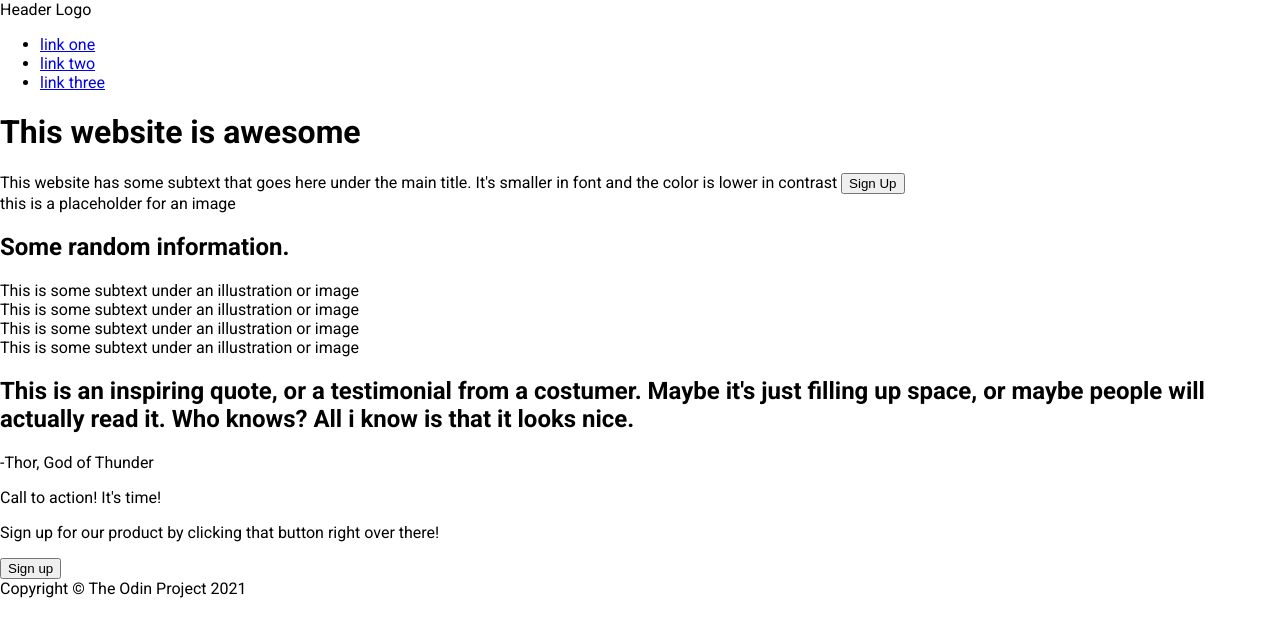
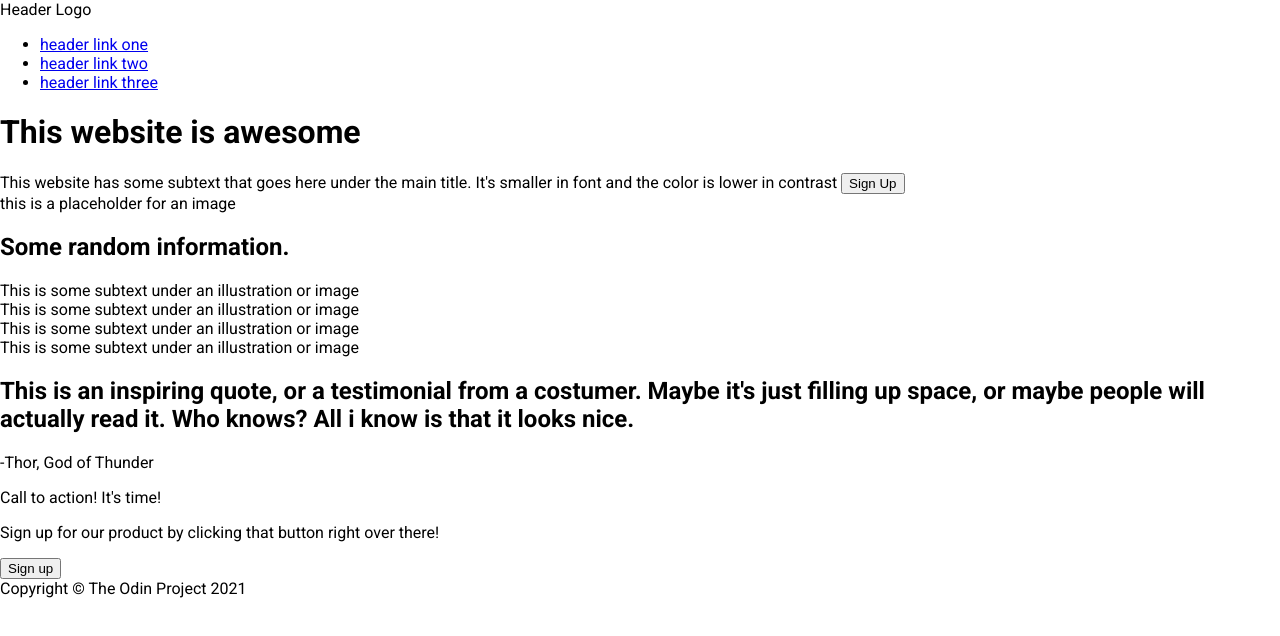
Before and after one commit to fredrikisehag/odin-landingpage, a plain HTML site: page index.html in a window 1280 px wide. Drawn offline with Linux system fonts and the light colour scheme.

Commit message:
Change sentence in nav links

```diff
--- a/index.html
+++ b/index.html
@@ -17,9 +17,9 @@
     <nav>
       <span class="headerlogo">Header Logo</span>
       <ul class="linklist">
-        <li><a href="#">link one</a></li>
-        <li><a href="#">link two</a></li>
-        <li><a href="#">link three</a></li>
+        <li><a href="#">header link one</a></li>
+        <li><a href="#">header link two</a></li>
+        <li><a href="#">header link three</a></li>
       </ul>
     </nav>
     <header>
```
